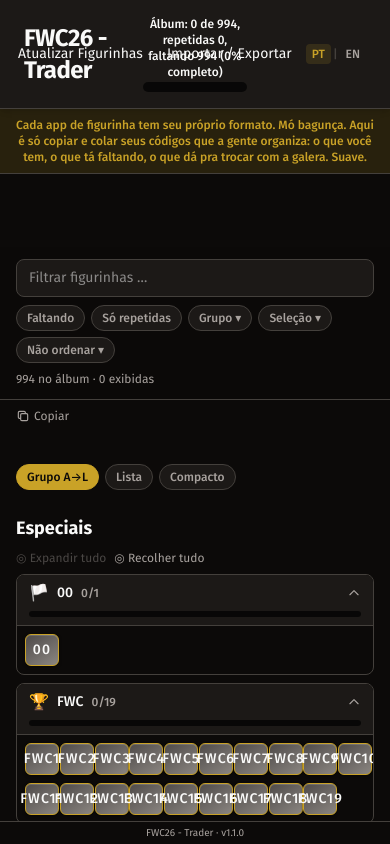
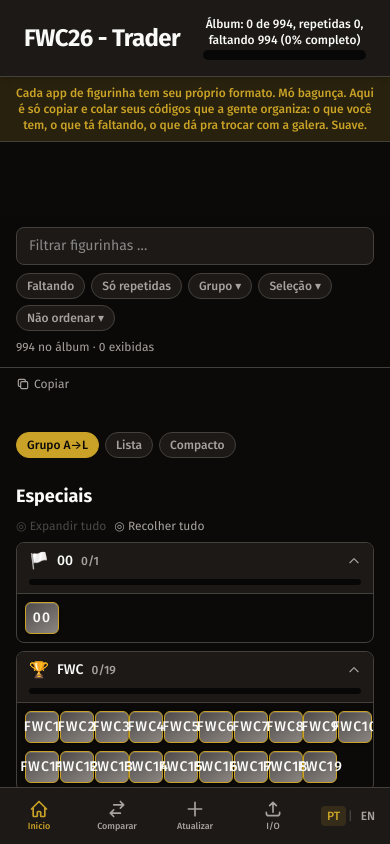
Before and after one commit to arielpchara/fwc-2026-sticker-manager, a React (Vite) app in the folder web/: page / in a window 390 px wide. Built offline with nearby package versions, Linux system fonts and the light colour scheme.

Commit message:
feat: add mobile bottom nav and hide description on scroll

```diff
--- a/web/src/i18n/locales/en.ts
+++ b/web/src/i18n/locales/en.ts
@@ -6,6 +6,10 @@
   btnCompare: "Compare",
   btnMatrix: "Matrix",
   btnImportExport: "Import / Export",
+  navHome: "Home",
+  navCompare: "Compare",
+  navOwn: "Update",
+  navImportExport: "I/O",
   btnValidate: "Validate text",
   dialogOwn: "Own Stickers",
   dialogExtras: "Extras",
--- a/web/src/i18n/locales/pt.ts
+++ b/web/src/i18n/locales/pt.ts
@@ -8,6 +8,10 @@
   btnCompare: "Comparar",
   btnMatrix: "Grade",
   btnImportExport: "Importar / Exportar",
+  navHome: "Inicio",
+  navCompare: "Comparar",
+  navOwn: "Atualizar",
+  navImportExport: "I/O",
   btnValidate: "Validar texto",
   dialogOwn: "Minhas Figurinhas",
   dialogExtras: "Repetidas",
--- /dev/null
+++ b/web/src/ui/common/BottomNav.tsx
@@ -0,0 +1,185 @@
+import { useState, type ReactNode } from "react";
+import { useNavigate, useLocation } from "react-router-dom";
+import { useLocale } from "../../i18n/index.js";
+import type { Translations } from "../../i18n/locales/en.js";
+import Modal from "./Modal.js";
+import { ParseStickers } from "../own/ParseStickers.js";
+import ImportExportDrawer from "../own/ImportExportDrawer.js";
+import LangSelector from "./LangSelector.js";
+
+type DialogId = "own" | "import-export";
+
+type NavItem =
+  | {
+      kind: "route";
+      id: string;
+      labelKey: keyof Translations;
+      shortKey: keyof Translations;
+      to: string;
+      icon: ReactNode;
+    }
+  | {
+      kind: "dialog";
+      id: DialogId;
+      labelKey: keyof Translations;
+      shortKey: keyof Translations;
+      titleKey: keyof Translations;
+      icon: ReactNode;
+    };
+
+const iconClass = "w-5 h-5";
+
+function HomeIcon() {
+  return (
+    <svg className={iconClass} fill="none" stroke="currentColor" viewBox="0 0 24 24">
+      <path
+        strokeLinecap="round"
+        strokeLinejoin="round"
+        strokeWidth={2}
+        d="M3 12l9-9 9 9M5 10v10a1 1 0 001 1h3a1 1 0 001-1v-4a1 1 0 011-1h2a1 1 0 011 1v4a1 1 0 001 1h3a1 1 0 001-1V10"
+      />
+    </svg>
+  );
+}
+
+function CompareIcon() {
+  return (
+    <svg className={iconClass} fill="none" stroke="currentColor" viewBox="0 0 24 24">
+      <path
+        strokeLinecap="round"
+        strokeLinejoin="round"
+        strokeWidth={2}
+        d="M8 7h12m0 0l-4-4m4 4l-4 4M16 17H4m0 0l4 4m-4-4l4-4"
+      />
+    </svg>
+  );
+}
+
+function OwnIcon() {
+  return (
+    <svg className={iconClass} fill="none" stroke="currentColor" viewBox="0 0 24 24">
+      <path
+        strokeLinecap="round"
+        strokeLinejoin="round"
+        strokeWidth={2}
+        d="M12 4v16m8-8H4"
+      />
+    </svg>
+  );
+}
+
+function ImportExportIcon() {
+  return (
+    <svg className={iconClass} fill="none" stroke="currentColor" viewBox="0 0 24 24">
+      <path
+        strokeLinecap="round"
+        strokeLinejoin="round"
+        strokeWidth={2}
+        d="M4 16v1a3 3 0 003 3h10a3 3 0 003-3v-1m-4-8l-4-4m0 0L8 8m4-4v12"
+      />
+    </svg>
+  );
+}
+
+const ITEMS: NavItem[] = [
+  {
+    kind: "route",
+    id: "home",
+    labelKey: "btnHome",
+    shortKey: "navHome",
+    to: "/",
+    icon: <HomeIcon />,
+  },
+  {
+    kind: "route",
+    id: "compare",
+    labelKey: "btnCompare",
+    shortKey: "navCompare",
+    to: "/compare",
+    icon: <CompareIcon />,
+  },
+  {
+    kind: "dialog",
+    id: "own",
+    labelKey: "btnOwn",
+    shortKey: "navOwn",
+    titleKey: "dialogOwn",
+    icon: <OwnIcon />,
+  },
+  {
+    kind: "dialog",
+    id: "import-export",
+    labelKey: "btnImportExport",
+    shortKey: "navImportExport",
+    titleKey: "dialogImportExport",
+    icon: <ImportExportIcon />,
+  },
+];
+
+export default function BottomNav() {
+  const navigate = useNavigate();
+  const { pathname } = useLocation();
+  const { t } = useLocale();
+  const [dialog, setDialog] = useState<DialogId | null>(null);
+
+  const open = ITEMS.find(
+    (item): item is Extract<NavItem, { kind: "dialog" }> =>
+      item.kind === "dialog" && item.id === dialog,
+  );
+
+  function isActive(item: NavItem): boolean {
+    if (item.kind === "route") {
+      if (item.to === "/") return pathname === "/";
+      return pathname === item.to || pathname.startsWith(`${item.to}/`);
+    }
+    return dialog === item.id;
+  }
+
+  return (
+    <>
+      <nav
+        className="md:hidden shrink-0 border-t border-border bg-surface pb-[env(safe-area-inset-bottom)]"
+        aria-label="Main"
+      >
+        <ul className="grid grid-cols-5 h-14">
+          {ITEMS.map((item) => {
+            const active = isActive(item);
+            return (
+              <li key={item.id} className="min-w-0">
+                <button
+                  type="button"
+                  onClick={() => {
+                    if (item.kind === "route") navigate(item.to);
+                    else setDialog(item.id);
+                  }}
+                  className={`w-full h-full flex flex-col items-center justify-center gap-0.5 px-0.5 ${
+                    active ? "text-gold" : "text-muted"
+                  }`}
+                  aria-current={item.kind === "route" && active ? "page" : undefined}
+                  aria-label={t(item.labelKey)}
+                  title={t(item.labelKey)}
+                >
+                  {item.icon}
+                  <span className="text-[9px] leading-tight font-medium truncate max-w-full px-0.5">
+                    {t(item.shortKey)}
+                  </span>
+                </button>
+              </li>
+            );
+          })}
+          <li className="min-w-0 flex items-center justify-center">
+            <LangSelector />
+          </li>
+        </ul>
+      </nav>
+      <Modal
+        open={dialog !== null}
+        onClose={() => setDialog(null)}
+        title={open ? t(open.titleKey) : undefined}
+      >
+        {dialog === "own" && <ParseStickers />}
+        {dialog === "import-export" && <ImportExportDrawer />}
+      </Modal>
+    </>
+  );
+}
--- a/web/src/ui/common/Description.tsx
+++ b/web/src/ui/common/Description.tsx
@@ -1,10 +1,11 @@
-import { useLocale } from '../../i18n/index.js'
+import { useLocale } from "../../i18n/index.js";
 
-export default function Description() {
-  const { t } = useLocale()
+export default function Description({ compact = false }: { compact?: boolean }) {
+  const { t } = useLocale();
+  if (compact) return null;
   return (
-    <div className="w-full bg-gold-soft border-b border-border px-4 py-2 text-center">
-      <p className="text-gold text-xs font-medium">{t('description')}</p>
+    <div className="w-full bg-gold-soft border-b border-border px-4 py-2 text-center shrink-0">
+      <p className="text-gold text-xs font-medium">{t("description")}</p>
     </div>
-  )
+  );
 }
--- a/web/src/ui/common/Footer.tsx
+++ b/web/src/ui/common/Footer.tsx
@@ -1,10 +1,12 @@
-import { useLocale } from '../../i18n/index.js'
+import { useLocale } from "../../i18n/index.js";
 
-export default function Footer() {
-  const { t } = useLocale()
+export default function Footer({ className = "" }: { className?: string }) {
+  const { t } = useLocale();
   return (
-    <footer className="text-center text-[10px] leading-none text-muted py-1.5 border-t border-border shrink-0">
-      {t('appTitle')} · v{__APP_VERSION__}
+    <footer
+      className={`text-center text-[10px] leading-none text-muted py-1.5 border-t border-border shrink-0 ${className}`}
+    >
+      {t("appTitle")} · v{__APP_VERSION__}
     </footer>
-  )
+  );
 }
--- a/web/src/ui/common/Header.tsx
+++ b/web/src/ui/common/Header.tsx
@@ -16,7 +16,7 @@
         <div className="flex-1 min-w-0 flex justify-center">
           <AlbumProgress compact={compact} />
         </div>
-        <div className="flex-1 min-w-0 flex justify-end">
+        <div className="hidden md:flex flex-1 min-w-0 justify-end">
           <Menu />
         </div>
       </div>
--- a/web/src/ui/common/MainLayout.tsx
+++ b/web/src/ui/common/MainLayout.tsx
@@ -1,29 +1,34 @@
-import { useState, type ReactNode, type UIEvent } from 'react'
-import Header from './Header.js'
-import Footer from './Footer.js'
-import Tutorial from './Tutorial.js'
-import Description from './Description.js'
+import { useState, type ReactNode, type UIEvent } from "react";
+import Header from "./Header.js";
+import Footer from "./Footer.js";
+import Tutorial from "./Tutorial.js";
+import Description from "./Description.js";
+import BottomNav from "./BottomNav.js";
 
 export default function MainLayout({ children }: { children: ReactNode }) {
-  const [compact, setCompact] = useState(false)
+  const [compact, setCompact] = useState(false);
 
   function onScroll(e: UIEvent<HTMLElement>) {
-    setCompact(e.currentTarget.scrollTop > 8)
+    setCompact(e.currentTarget.scrollTop > 8);
   }
 
   return (
     <div className="h-dvh flex flex-col bg-bg overflow-hidden">
       <Header compact={compact} />
-      <Description />
+      <Description compact={compact} />
       <div className="flex flex-1 min-h-0">
         <aside className="hidden lg:flex flex-col w-56 shrink-0 border-r border-border bg-surface p-5 gap-6 overflow-y-auto">
           <Tutorial />
         </aside>
-        <main className="flex-1 flex flex-col min-w-0 overflow-y-auto" onScroll={onScroll}>
+        <main
+          className="flex-1 flex flex-col min-w-0 overflow-y-auto"
+          onScroll={onScroll}
+        >
           {children}
         </main>
       </div>
-      <Footer />
+      <Footer className="hidden md:block" />
+      <BottomNav />
     </div>
-  )
+  );
 }
```
